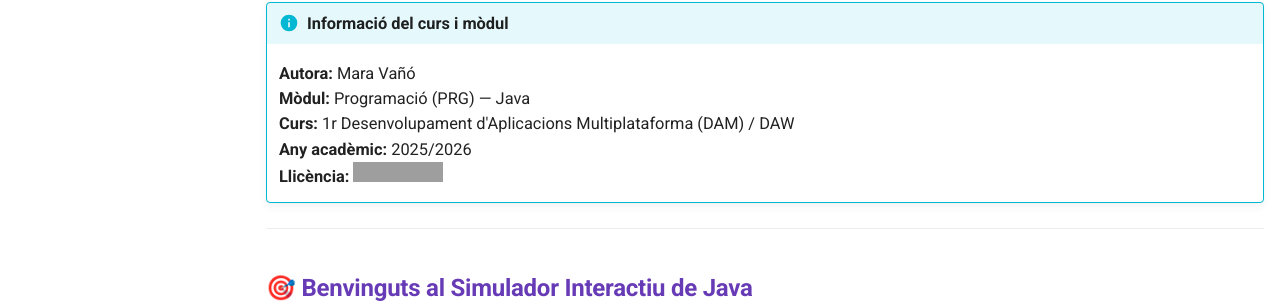
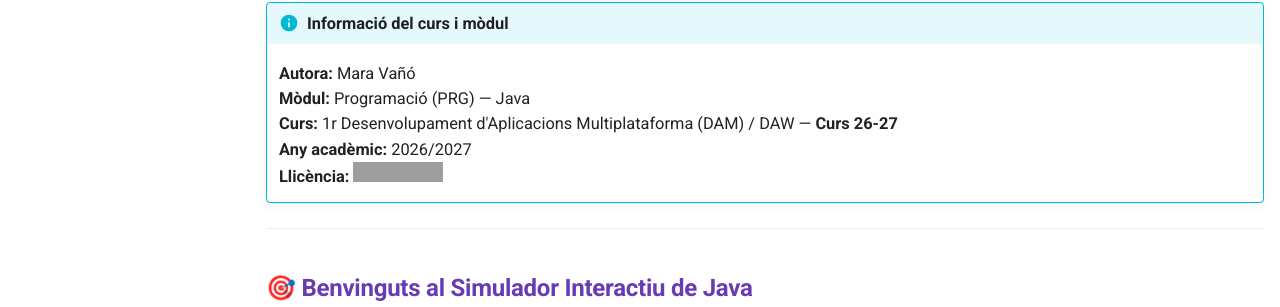
Before and after one commit to Mara1978-val/PracticarConceptesJAVA, an MkDocs documentation site: the page built from docs/index.md, in a window 1280 px wide and 900 px high. Shown: the part 285-592 px from the top of the window. Built offline with MkDocs 1.6.1 and Material for MkDocs 9.7.7, drawn with Linux system fonts in a browser that asks for light colours; grey boxes are pictures that could not be loaded.

Commit message:
Actualizar el cuadro de informacion al curso 26-27

```diff
--- a/docs/index.md
+++ b/docs/index.md
@@ -7,8 +7,8 @@
 !!! info "Informació del curs i mòdul"
     **Autora:** Mara Vañó
     **Mòdul:** Programació (PRG) — Java
-    **Curs:** 1r Desenvolupament d'Aplicacions Multiplataforma (DAM) / DAW
-    **Any acadèmic:** 2025/2026
+    **Curs:** 1r Desenvolupament d'Aplicacions Multiplataforma (DAM) / DAW — **Curs 26-27**
+    **Any acadèmic:** 2026/2027
     **Llicència:** [![CC BY-NC-ND](https://licensebuttons.net/l/by-nc-nd/3.0/88x31.png)](#)
 
 ---
```
